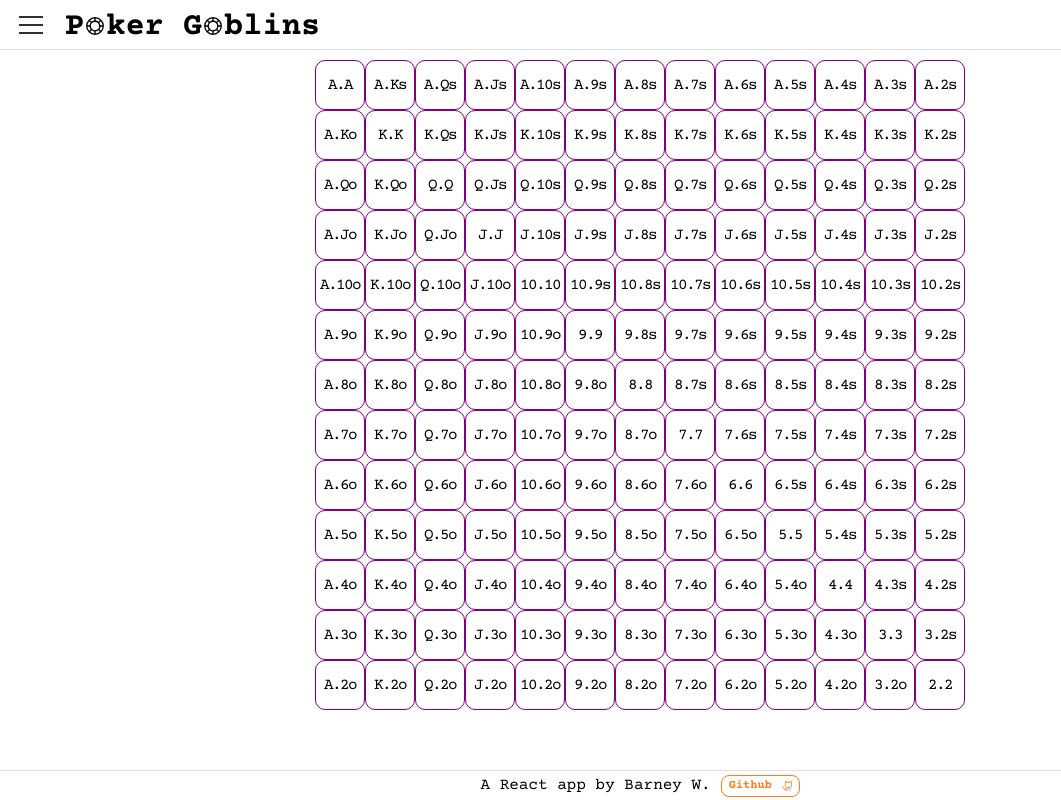
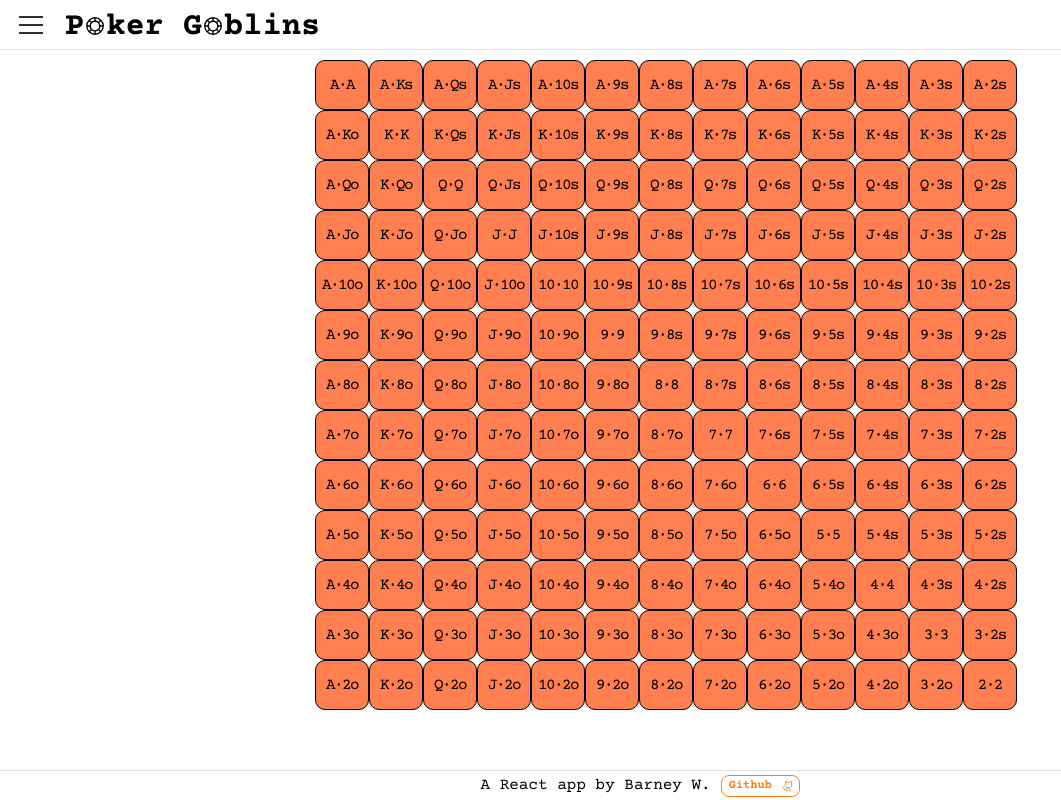
Before and after one commit to barneywhiffin/poker-goblins, a React (Vite) app: page / in a window 1280 px wide. Shown: the whole page, without its empty margins (0-1061 px from the left). Built offline with nearby package versions, Linux system fonts and the light colour scheme; a web font is replaced by a local one.

Commit message:
feat: add colour changing of cards, stored in state

```diff
--- a/src/App.tsx
+++ b/src/App.tsx
@@ -35,7 +35,7 @@ function AppContent() {
 			case 'sandbox':
 				return <p>sandbox</p>;
 			case 'vpip':
-				return <VpipCalculator/>;
+				return <VpipCalculator computedColorScheme={computedColorScheme}/>;
 			case 'settings':
 				return <p>settings</p>;
 		}
--- a/src/components/vpip-card/VpipCard.tsx
+++ b/src/components/vpip-card/VpipCard.tsx
@@ -1,7 +1,10 @@
 import './vpip-card.css';
 
-export default function VpipCard({content}: {content: string}) {
+export default function VpipCard(
+    {id, content, vpipColour, setVpipColour}:
+    {id: number, content: string, vpipColour: string, setVpipColour: (tab: number) => void})
+    {
     return (
-        <div className='vpip-card'>{content}</div>
+        <button style={{background: vpipColour}} onClick={() => setVpipColour(id)} className='vpip-card'>{content}</button>
     )
 }
--- a/src/components/vpip-card/vpip-card.css
+++ b/src/components/vpip-card/vpip-card.css
@@ -1,8 +1,7 @@
 .vpip-card {
     display: inline;
-    border: 1px solid purple;
     border-radius: 10px;
-    box-sizing: border-box;
+    border: 1px solid;
     text-align: center;
     align-content: center;
     letter-spacing: -0.1em;
--- a/src/containers/vpip-calculator/VpipCalculator.tsx
+++ b/src/containers/vpip-calculator/VpipCalculator.tsx
@@ -2,6 +2,7 @@ import './vpip-calculator.css';
 import VpipCard from '../../components/vpip-card/VpipCard';
 import { values } from '../../utils/getCardValues';
 import { mapValueToRank } from '../../utils/hand-calcs/sub-utils/mapValues';
+import { useState, useEffect } from 'react';
 
 const values1 = [...values];
 let values2 = [...values];
@@ -10,25 +11,78 @@ function sortValues(val1: string, val2: string) {
     const rank1 = mapValueToRank(val1);
     const rank2 = mapValueToRank(val2);
     if (rank2 > rank1) {
-        return val2 + '.' + val1 + 'o';
+        return val2 + '·' + val1 + 'o';
     }
     else if (rank2 < rank1) {
-        return val1 + '.' + val2 + 's';
+        return val1 + '·' + val2 + 's';
     }
     else {
-        return val1 + '.' + val2;
+        return val1 + '·' + val2;
     }
 }
 
-export default function VpipCalculator() {
 
-    let spans = [];
+export default function VpipCalculator({computedColorScheme}: {computedColorScheme: string}) {
+
+    const [vpipColours, setVpipColours] = useState<{ id: number; colour: string }[]>([]);
+
+    // useEffect, so that it waits for computedColorScheme before first render
+    // doesn't have cleanup code (a return) as only ever called once
+    useEffect(() => {
+        const defaultColour = computedColorScheme === 'light' ? 'coral' : 'red';
+        let vpipCardColours = [];
+        for (let i = 0; i < 169; i++) {
+            vpipCardColours.push({id: i, colour: defaultColour});
+        }
+
+        setVpipColours(vpipCardColours);
+
+    }, [computedColorScheme]);
+
+
+    function findNewColour(colour: string) {
+        switch(colour) {
+            case 'coral':
+                return 'gold';
+            case 'gold':
+                return 'lightgreen';
+            case 'lightgreen':
+                return 'coral';
+            case 'red':
+                return 'orange';
+            case 'orange':
+                return 'green';
+            case 'green':
+                return 'red';
+            default:
+                return '';
+        }
+    }
+
+    function changeColour(id: number) {
+        setVpipColours(prevColours => prevColours.map(
+            vpipCard => (vpipCard.id === id ?
+            {...vpipCard, colour: findNewColour(vpipCard.colour)}
+            : vpipCard)
+        ));
+    }
+
+
+    // need some way of having state cycle through the 3 values...
+    // then have a const/function pair that maps values to coral, gold, lightgreen
+    // and pass the output of this to vpipColour in the component call
+
+    let vpipCards = [];
     let id = 0;
+
+    if (vpipColours.length === 0) {
+        return null;
+    }
 
     for (let i = 0; i < values1.length; i++) {
         for (let j = 0; j < values2.length; j++) {
+            vpipCards.push(<VpipCard key={id} id={id} vpipColour={vpipColours[id].colour} setVpipColour={changeColour} content={sortValues(values1[i], values2[j])}/>);
             id++;
-            spans.push(<VpipCard key={id} content={sortValues(values1[i], values2[j])}/>);
         }
     }
 
@@ -38,7 +92,7 @@ export default function VpipCalculator() {
 
     return (
         <div className='vpip-grid'>
-            {spans}
+            {vpipCards}
         </div>
     );
 }
```
